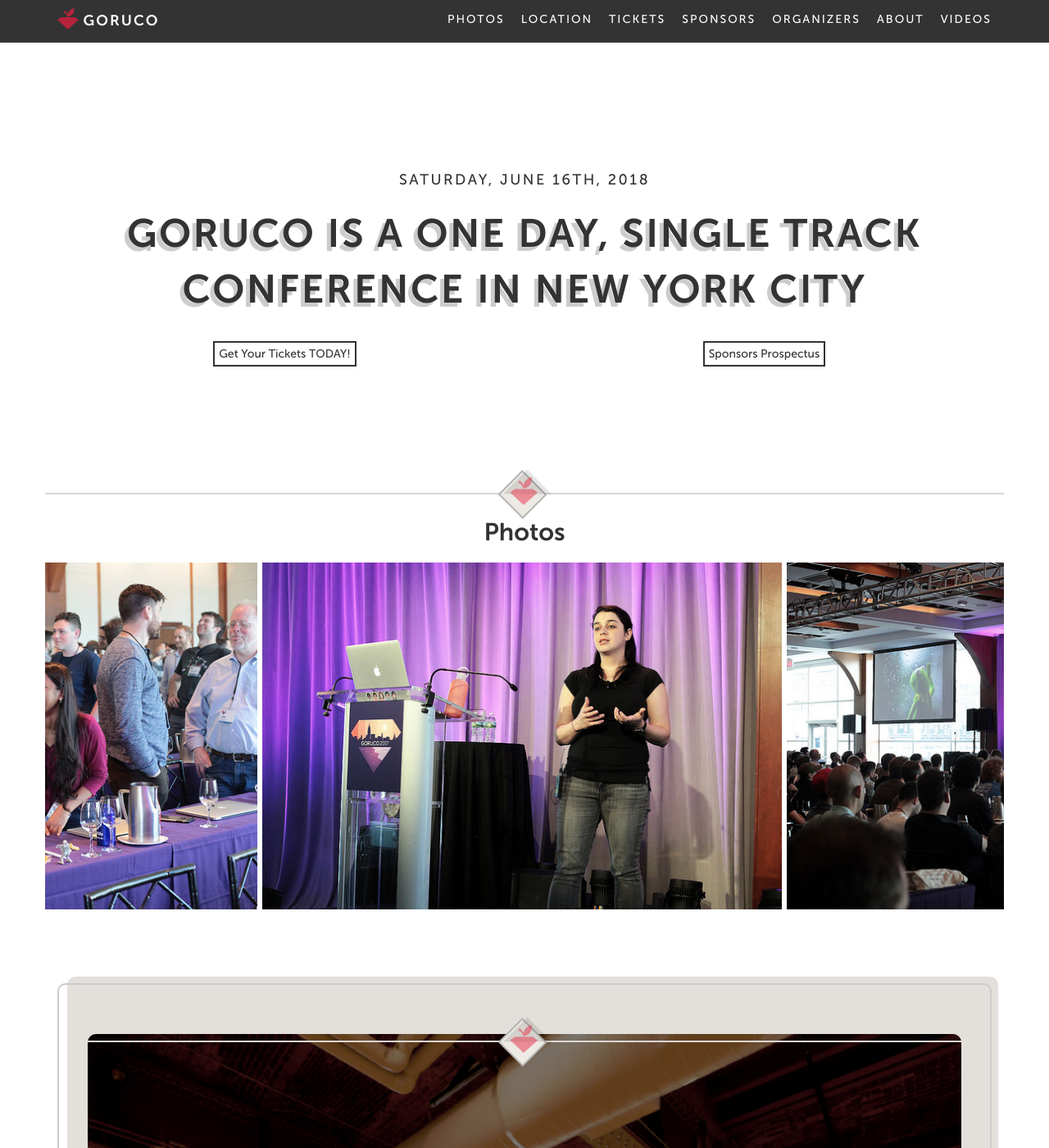
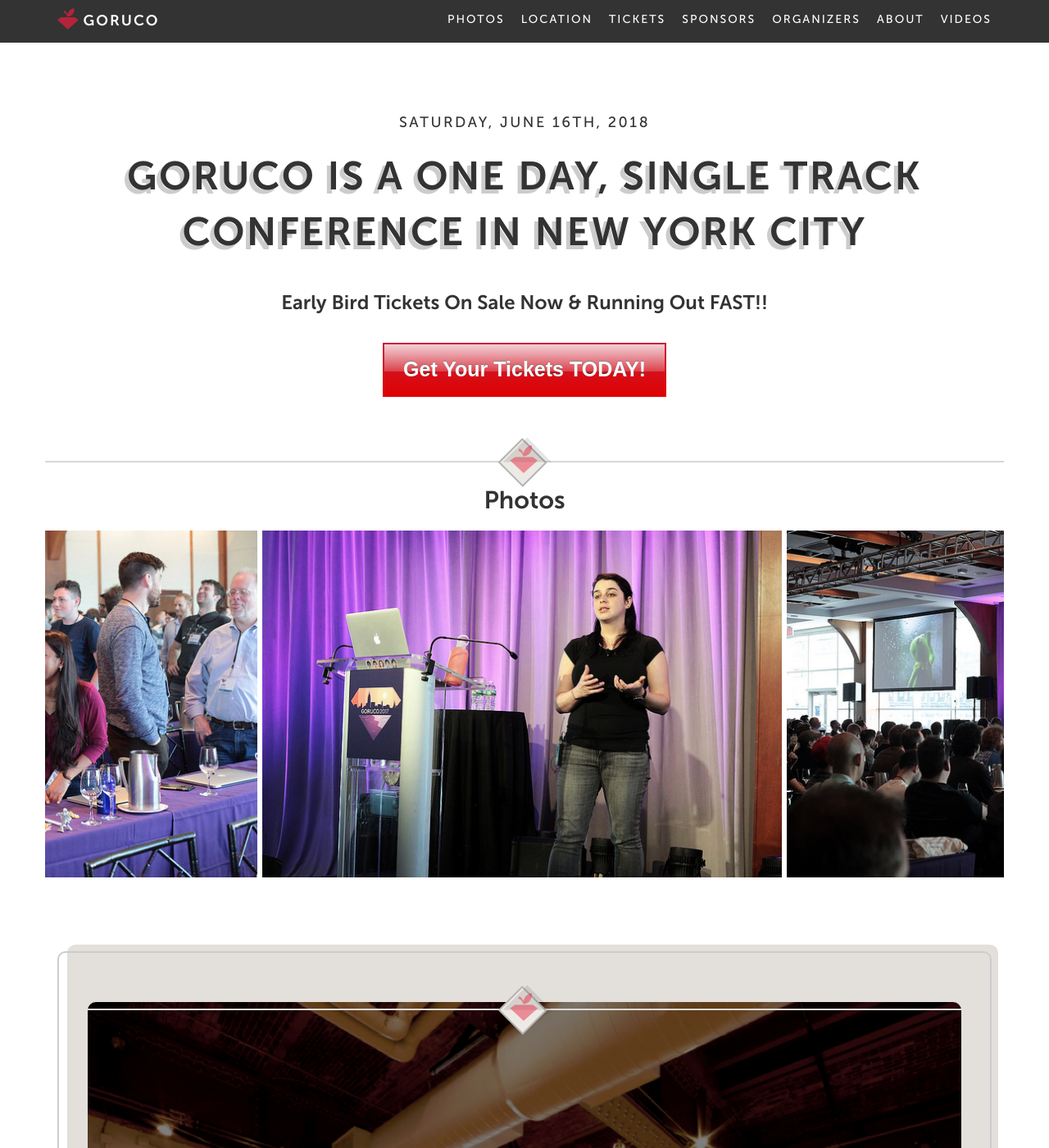
Before and after one commit to paulstefanort/goruco2018, a Jekyll site: the page built from index.html, in a window 1280 px wide and 1400 px high. Shown: the whole window at 82% size. Built offline with Jekyll 4.4.1, drawn with Linux system fonts in a browser that asks for light colours.

Commit message:
Welcome to our giant ticket button

```diff
--- /dev/null
+++ b/_sass/_glossy_button.scss
@@ -0,0 +1,37 @@
+.glossy {
+  /* background styles */
+  position: relative;
+  display: inline-block;
+  padding: 15px 25px;
+  background-color: #C8223A; /*for compatibility with older browsers*/
+  background-image: linear-gradient(#C8223A, #DF0000);
+
+  /* text styles */
+  text-decoration: none;
+  color: #fff;
+  font-size: 25px;
+  font-family: sans-serif;
+  font-weight: bold;
+
+  text-shadow: 0px -1px #333;
+
+  &:hover, &:focus {
+    color: #fff;
+    font-size: 25px;
+  }
+
+  &:hover {
+    background-color: #FF1919;
+    background-image: linear-gradient(#DE4258, #FF1919);
+  }
+}
+
+.glossy:after {
+  content: '';
+  position: absolute;
+  top: 2px;
+  left: 2px;
+  width: calc(100% - 4px);
+  height: 50%;
+  background: linear-gradient(rgba(255,255,255,0.8), rgba(255,255,255,0.2));
+}
--- a/_sass/_index.scss
+++ b/_sass/_index.scss
@@ -18,6 +18,19 @@
   margin: 0 auto;
 }
 
+.alert-info {
+  font-style: italic;
+}
+
+.sponsor-prospectus-holder {
+  font-weight: bold;
+  text-align: center;
+
+  a {
+    color: #fff !important;
+  }
+}
+
 #photos {
   position: relative;
 
@@ -30,11 +43,6 @@
     margin: 40px 0 20px 0;
   }
 
-  // .slick-center .photo {
-  //   height: 120%;
-  //   width: 120%;
-  // }
-
   .photo {
     height: 99%;
     width: 99%;
@@ -42,21 +50,11 @@
 }
 
 #actions {
-  margin-bottom: 150px;
+  margin-bottom: 70px;
 }
 
 .action {
   text-align: center;
-  a {
-    border: solid 2px;
-    padding: .5rem;
-
-    &:hover {
-      background-color: #333;
-      border-color: #333;
-      color: #fff;
-    }
-  }
 }
 
 @media screen and (max-width: 767px) {
@@ -70,14 +68,10 @@
 }
 
 .announcement {
-  height: 420px;
-  // background: $red no-repeat center 63% url("/assets/images/goruco-x.png");
-  // background: #fff no-repeat center url("/assets/images/logos/blue_orange_without_text.png");
-  // background-size: 50% 50%;
+  height: 320px;
   background: #fff no-repeat center;
   color: #333;
   display: flex;
-  padding-bottom: 30px; /*Hack for demo purposes*/
   flex-direction: column;
   justify-content: flex-end;
   text-transform: uppercase;
--- a/css/main.scss
+++ b/css/main.scss
@@ -9,6 +9,7 @@
 @import 'type';
 @import 'modules';
 @import 'ui';
+@import 'glossy_button';
 
 body {
   font-family: 'Museo Sans';
--- a/index.html
+++ b/index.html
@@ -12,12 +12,11 @@
 
 <div class='container'>
   <div id='actions' class='row'>
-    <div class='col-md-6 action'>
-      <a href="https://ti.to/goruco/2018" target='_blank'>Get Your Tickets TODAY!</a>
-    </div>
-
-    <div class='col-md-6 action'>
-      <a href="/assets/sponsor-prospectus.pdf" target='_blank'>Sponsors Prospectus</a>
+    <div class='col-md-12 action'>
+      <h3 class='alert'>
+        Early Bird Tickets On Sale Now & Running Out FAST!!
+      </h3>
+      <a href="https://ti.to/goruco/2018" target='_blank' class='glossy'>Get Your Tickets TODAY!</a>
     </div>
   </div>
 </div>
@@ -150,6 +149,9 @@
               </div>
               <h2>Sponsors</h2>
               <h3 class='sponsors-subtitle'>A huge thanks to our amazing sponsors</h3>
+              <p class='sponsor-prospectus-holder'>
+                <a class="btn btn-danger" href="/assets/sponsor-prospectus.pdf" target='_blank'>Become A Sponsor</a>
+              </p>
             </div>
           </div>
 
```
Also changed, not shown: beta.html (+3 -7 lines).
